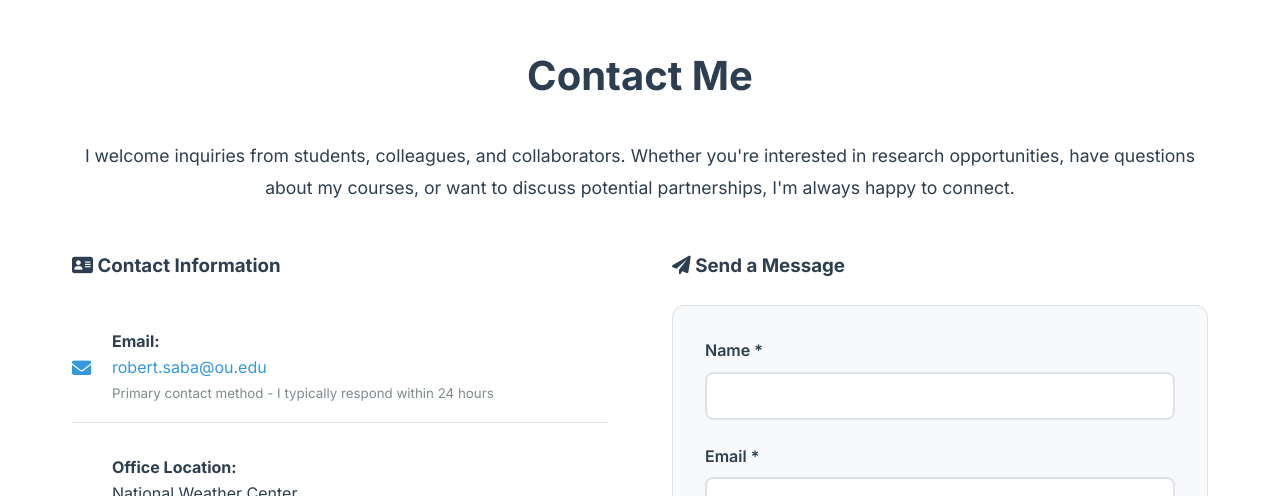
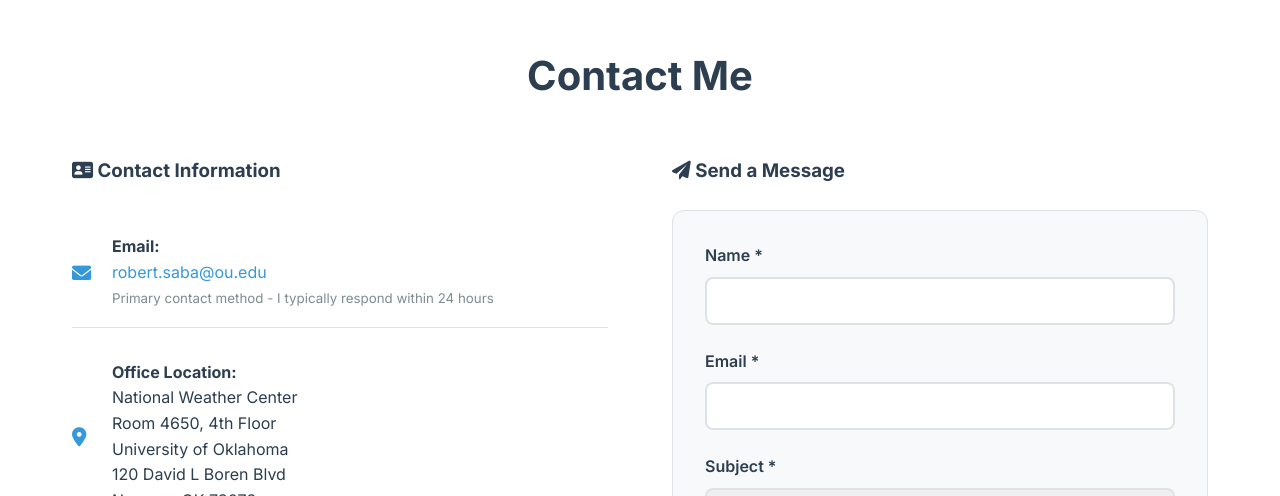
Before and after one commit to bobbysaba/bobbysaba.github.io, a Jekyll site: the page built from contact.md, in a window 1280 px wide and 900 px high, cut to the strip 404-900 px from the top of the window. Built offline with Jekyll 4.4.1, drawn with Linux system fonts in a browser that asks for light colours.

```diff
--- a/contact.md
+++ b/contact.md
@@ -11,9 +11,7 @@
 
     <!-- Introduction -->
     <div class="hero-description text-center" style="margin-bottom: 3rem;">
-        <p>I welcome inquiries from students, colleagues, and collaborators. Whether you're interested in
-        research opportunities, have questions about my courses, or want to discuss potential partnerships,
-        I'm always happy to connect.</p>
+        <p></p>
     </div>
 
     <!-- Contact Information Grid -->
```
Also changed, not shown: assets/images/favicon.ico (added), 5 other files.
